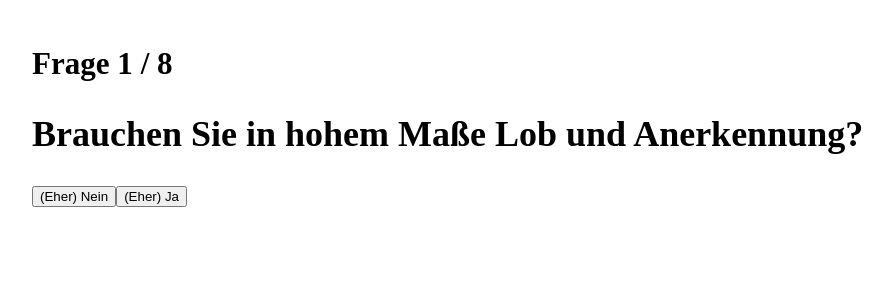
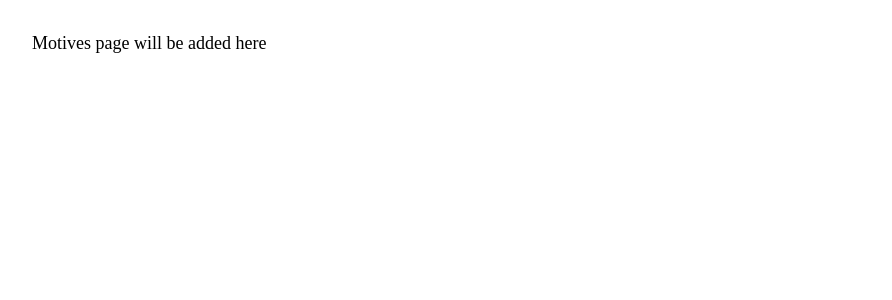
Before and after one commit to karstenlenz/Youlity, a React (Create React App) app: page / in a window 1280 px wide. Shown: the top 300 px of the page, without its empty margins (173-1065 px from the left). Built offline with nearby package versions, Linux system fonts and the light colour scheme.

Commit message:
Install prop-types

```diff
--- a/package.json
+++ b/package.json
@@ -6,6 +6,7 @@
     "@testing-library/jest-dom": "^4.2.4",
     "@testing-library/react": "^9.5.0",
     "@testing-library/user-event": "^7.2.1",
+    "prop-types": "^15.7.2",
     "react": "^16.13.1",
     "react-dom": "^16.13.1",
     "react-router-dom": "^5.2.0",
--- a/src/App.js
+++ b/src/App.js
@@ -1,15 +1,17 @@
-import React from 'react'
+import React, { useState } from 'react'
 import Questionnaire from './Questionnaire/Questionnaire'
 import { Switch, Route } from 'react-router-dom'
-import Motives from './Motives'
+import Motives from './Motives/Motives'
 function App() {
+  const [userMotives, setUserMotives] = useState([])
+
   return (
     <main>
       <Switch>
-        <Route path="/motives">
-          <Motives />
+        <Route path="/">
+          <Motives userMotives={userMotives} setUserMotives={setUserMotives} />
         </Route>
-        <Route path="/">
+        <Route path="/questionnaire">
           <Questionnaire />
         </Route>
       </Switch>
```
Also changed, not shown: src/Motives/Motives.js (renamed from src/Motives.js).
